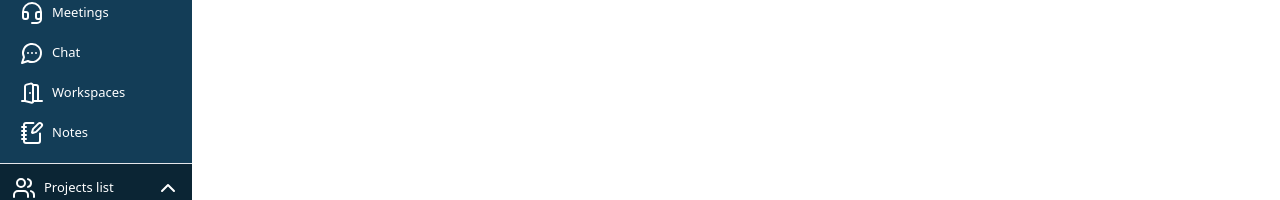
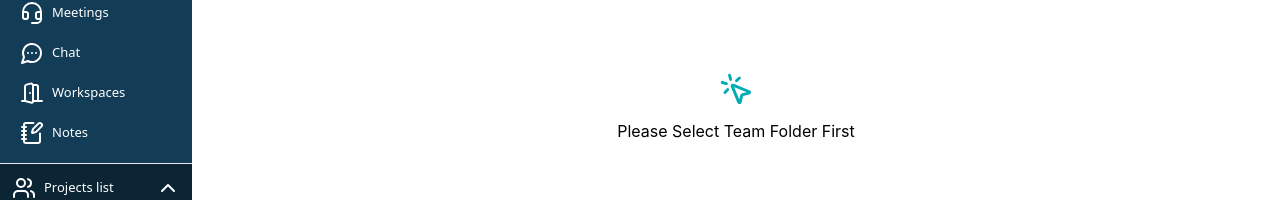
Before and after one commit to YoussefShafiq/GP, a React (Vite) app: page /materials/project/team in a window 1280 px wide. Shown: the part 317-517 px from the top of the page. Built offline with nearby package versions, Linux system fonts and the light colour scheme; no server answers; sample sign-in values are in the browser's storage; a web font is replaced by a local one.

Commit message:
handle not selected team folder refreshing
Signed-off-by: Youssef Shafek <youssefmsa616@gmail.com>

```diff
--- a/src/components/MaterialsItems/MaterialsItems.jsx
+++ b/src/components/MaterialsItems/MaterialsItems.jsx
@@ -1,4 +1,4 @@
-import { ChevronRight } from 'lucide-react';
+import { ChevronRight, MousePointerClick } from 'lucide-react';
 import React, { useContext } from 'react'
 import { MaterialsContext } from '../../context/MaterialsContext';
 import { useNavigate } from 'react-router-dom';
@@ -8,6 +8,17 @@ export default function MaterialsItems() {
     const { selectedProjectFolder, setselectedProjectFolder, selectedTeamFolder, setselectedTeamFolder } = useContext(MaterialsContext)
     const navigate = useNavigate()
     const token = localStorage.getItem('userToken');
+
+    if (!selectedTeamFolder) {
+        return (
+            <div className="h-[calc(100vh-48px)] flex justify-center items-center">
+                <div className="flex flex-col items-center gap-3">
+                    <MousePointerClick size={35} className='text-light' />
+                    <h2 className='capitalize'>Please select team folder first</h2>
+                </div>
+            </div>
+        );
+    }
 
     return <>
 
```
